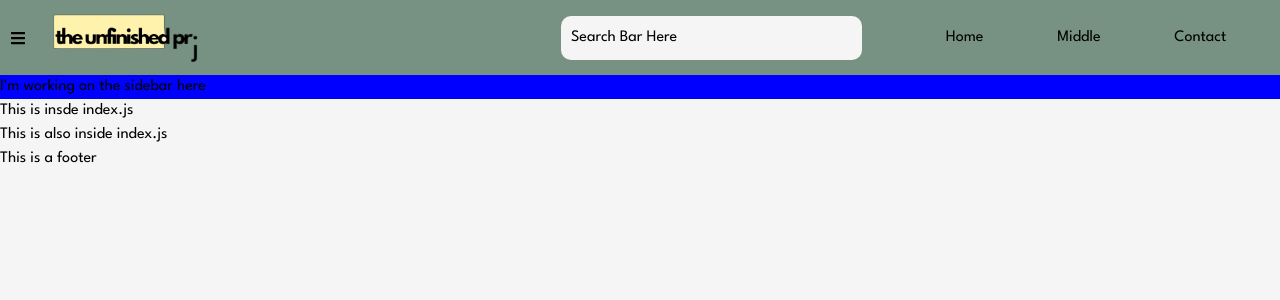
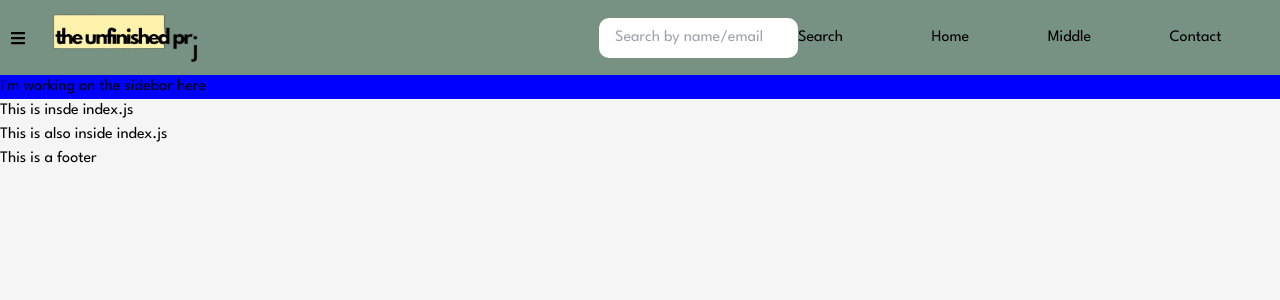
Before and after one commit to hphng/The_Unfinished_Project, a Next.js app: page / in a window 1280 px wide. Shown: the top 300 px of the page. Built offline with nearby package versions, Linux system fonts and the light colour scheme.

Commit message:
Add search bar

```diff
--- a/components/base/Header/NavBar.js
+++ b/components/base/Header/NavBar.js
@@ -1,9 +1,10 @@
-import React from 'react'
-import { useState } from 'react';
-import Image from 'next/image';
-import Bars from './Bars';
-import styles from './NavBar.module.css'
-import { FaBars } from 'react-icons/fa';
+import React from "react";
+import { useState } from "react";
+import Image from "next/image";
+import Bars from "./Bars";
+import styles from "./NavBar.module.css";
+import SearchBar from "./SearchBar";
+import { FaBars } from "react-icons/fa";
 
 export default function NavBar() {
   const [activeLink, setActiveLink] = useState(null);
@@ -17,25 +18,31 @@ export default function NavBar() {
       {/* <Bars />     */}
       <FaBars />
       <div className={styles.prjLogo}>
-              <Image
-                  priority
-                  src="/images/logo.png"
-                  width={150}
-                  height={60}
-                  alt=""
-              />
+        <Image priority src="/images/logo.png" width={150} height={60} alt="" />
       </div>
-          <div className={styles.searchBar}>
-              Search Bar Here
+      <div>
+        <SearchBar />
       </div>
-          <div className={styles.content }>
-              <a href='#Home' onClick={() => handleClick(0)}
-                  className={activeLink === 0 ? styles.active : ''}>Home</a>
-              <a href='#Middle' onClick={() => handleClick(1)}
-                  className={activeLink === 1 ? styles.active : ''}>Middle</a>
-              <a href='#Contact' onClick={() => handleClick(2)}
-                  className={activeLink === 2 ? styles.active : ''}>Contact</a>
+      <div className={styles.content}>
+        <a
+          href="#Home"
+          onClick={() => handleClick(0)}
+          className={activeLink === 0 ? styles.active : ""}>
+          Home
+        </a>
+        <a
+          href="#Middle"
+          onClick={() => handleClick(1)}
+          className={activeLink === 1 ? styles.active : ""}>
+          Middle
+        </a>
+        <a
+          href="#Contact"
+          onClick={() => handleClick(2)}
+          className={activeLink === 2 ? styles.active : ""}>
+          Contact
+        </a>
       </div>
     </div>
-  )
+  );
 }
--- a/components/base/Header/NavBar.module.css
+++ b/components/base/Header/NavBar.module.css
@@ -9,22 +9,21 @@
   /* Vertical alignment */
 }
 
-.prjLogo{
+.prjLogo {
   display: flex;
   flex-grow: 1;
   margin-left: 15px;
   flex-shrink: 0;
 }
-
+/*
 .searchBar {
   margin-left: auto;
-    background-color: #F5F5F5;
+  background-color: #f5f5f5;
   padding: 10px;
   border-radius: 10px;
   display: flex;
   flex-grow: 0.5;
-    /* Adjust the margin as needed */
-}
+} */
 
 .content {
   margin-left: auto;
@@ -36,7 +35,7 @@
   /* Adjust the gap between content items */
 }
 
-.content a{
+.content a {
   text-decoration: none;
   color: black;
   transition: color 0.3s ease;
@@ -49,7 +48,7 @@
 } */
 
 .content a::after {
-    content: '';
+  content: "";
   /* Add an empty content to make the ::after pseudo-element appear */
   display: block;
   /* Make it a block-level element */
@@ -77,3 +76,18 @@
   border-bottom: 2px solid black;
   /* Keep the underline in place */
 }
+
+.searchBar {
+  background-color: white;
+  display: flex;
+  /* flex-grow: 0.5; */
+  border-radius: 10px;
+  /* border: 3px solid rgba(120, 120, 120, 0.374); */
+  padding: 0.5rem 1rem;
+  width: 100%;
+  justify-content: space-between;
+}
+/* .searchBar > input {
+  border: none;
+  outline: none;
+} */
--- /dev/null
+++ b/components/base/Header/SearchBar.js
@@ -0,0 +1,19 @@
+import React from "react";
+import styles from "./NavBar.module.css";
+
+const SearchBar = () => {
+  return (
+    <div style={{ display: "flex" }}>
+      <input
+        className={styles.searchBar}
+        placeholder="Search by name/email"
+        type="text"
+        // value={filter}
+        // onChange={(e) => setFilter(e.target.value)}
+      />
+      <button>Search</button>
+    </div>
+  );
+};
+
+export default SearchBar;
```
Lines whose indentation alone changed are shown as unchanged.
